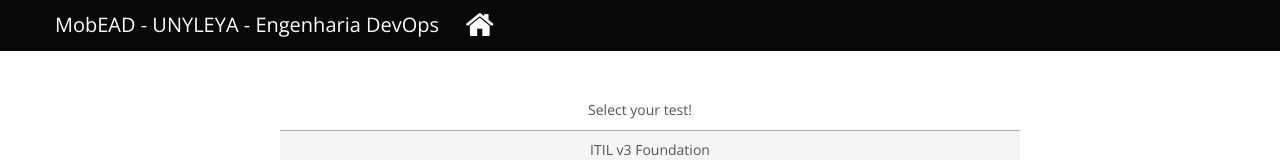
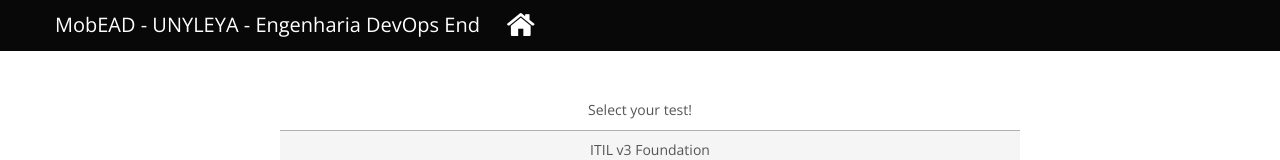
Before and after one commit to RobWeenden/mobead-rws, a plain HTML site: page index.html in a window 1280 px wide. Shown: the top 160 px of the page. Drawn offline with nearby package versions, Linux system fonts and the light colour scheme; files whose address does not match are found by name.

Commit message:
Novas mudanças

```diff
--- a/index.html
+++ b/index.html
@@ -25,7 +25,7 @@
         <nav class="navbar navbar-fixed-top">
             <nav class="navbar-inner">
                 <section class="container navegacao-topo">
-                    <a class="brand">MobEAD - UNYLEYA - Engenharia DevOps</a>
+                    <a class="brand">MobEAD - UNYLEYA - Engenharia DevOps End</a>
                     <ul class="nav">
                         <li class="active"><a href="#"><i class="icon-home" data-bind="click:openTestList"></i></a></li>
                     </ul>
```
